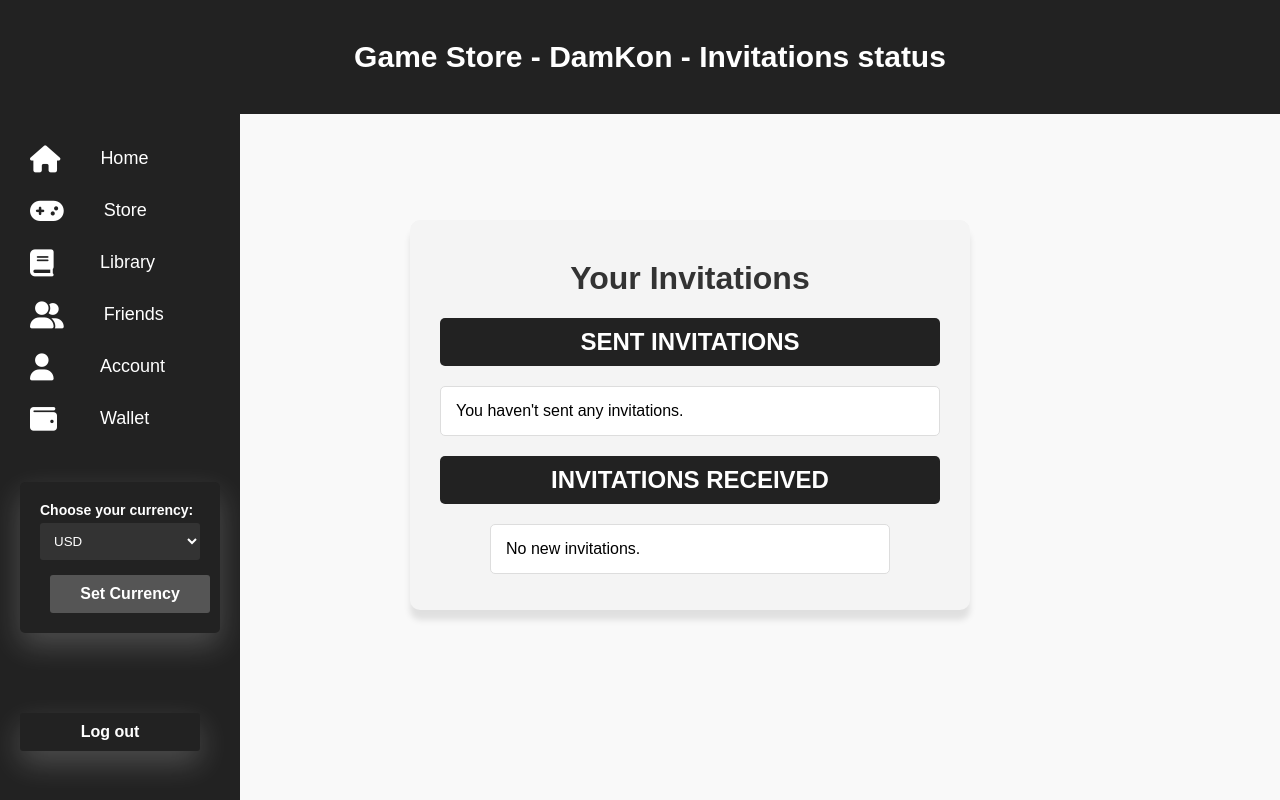
After one commit to Bergu1/game-shop-project, a Django app: page /invitations/ in a window 1280 px wide. The commit adds this page. Run offline with Django 3.2, Linux system fonts and the light colour scheme; the visitor is signed in with stand-in values (Sample User, id 1); data that the repository does not hold is empty.

Commit message:
Friends list

```diff
--- a/app/coredb/admin.py
+++ b/app/coredb/admin.py
@@ -71,7 +71,7 @@ admin.site.register(models.AccountHistory, AccountHistoryAdmin)
 
 class FriendsAdmin(admin.ModelAdmin):
     ordering = ['id']
-    list_display = ['sender', 'recipient', 'status', 'created_at']
+    list_display = ['id', 'sender', 'recipient', 'status', 'created_at']
 
 
 admin.site.register(models.Friends, FriendsAdmin)
--- a/app/coredb/models.py
+++ b/app/coredb/models.py
@@ -82,9 +82,14 @@ class AccountHistory(models.Model):
 
 
 class Friends(models.Model):
+    id = models.BigAutoField(primary_key=True)
     sender = models.ForeignKey(settings.AUTH_USER_MODEL, related_name="sent_requests", on_delete=models.CASCADE)
     recipient = models.ForeignKey(settings.AUTH_USER_MODEL, related_name="received_requests", on_delete=models.CASCADE)
-    status = models.CharField(max_length=20, default='Pending')
+    status = models.CharField(
+        max_length=10,
+        choices=[('pending', 'Pending'), ('accepted', 'Accepted'), ('rejected', 'Rejected')],
+        default='pending'
+    )
     created_at = models.DateTimeField(auto_now_add=True)
 
     class Meta:
--- /dev/null
+++ b/app/friends/templates/friends/invitation_status.html
@@ -0,0 +1,51 @@
+<!DOCTYPE html>
+{% extends 'users/mainPage.html' %}
+{% load static %}
+
+{% block title %}Invitations status{% endblock %}
+
+{% block header_title %}Invitations status{% endblock %}
+
+{% block extra_css %}
+<link rel="stylesheet" href="{% static 'friends/invitations.css' %}">
+<link rel="stylesheet" href="{% static 'announcement.css' %}">
+{% endblock %}
+
+{% block content %}
+{% csrf_token %}
+
+<div class="container">
+    <h1>Your Invitations</h1>
+
+    <!-- Sekcja: Wysłane zaproszenia -->
+    <h2>Sent Invitations</h2>
+    <ul>
+        {% for invitation in sent_requests %}
+            <li>
+                Sent to: {{ invitation.recipient }}
+                (Status: {{ invitation.get_status_display }}, Date: {{ invitation.created_at }})
+            </li>
+        {% empty %}
+            <li>You haven't sent any invitations.</li>
+        {% endfor %}
+    </ul>
+
+    <!-- Sekcja: Otrzymane zaproszenia -->
+    <h2>Invitations Received</h2>
+    <form method="post">
+        {% csrf_token %}
+        <ul>
+            {% for invitation in received_requests %}
+                <li>
+                    From: {{ invitation.sender.username }} (Sent: {{ invitation.created_at }})
+                    <input type="hidden" name="request_id" value="{{ invitation.id }}">
+                    <button type="submit" name="action" value="accept">Accept</button>
+                    <button type="submit" name="action" value="reject">Reject</button>
+                </li>
+            {% empty %}
+                <li>No new invitations.</li>
+            {% endfor %}
+        </ul>
+    </form>
+</div>
+{% endblock %}
--- a/app/friends/templates/friends/send_friend_request.html
+++ b/app/friends/templates/friends/send_friend_request.html
@@ -44,5 +44,5 @@
 
     setTimeout(closePopupMessage, 3000);
     </script>
+    {% endblock %}
 {% endblock %}
-{% endblock %}
--- a/app/friends/urls.py
+++ b/app/friends/urls.py
@@ -3,5 +3,8 @@ from . import views
 
 urlpatterns = [
     path('friends/', views.friends, name='friends'),
+    path('friends_list/', views.friends_list, name='friends_list'),
     path('send_friend_request/', views.send_friend_request, name='send_friend_request'),
+    path('invitations/', views.invitations, name='invitations'),
+     path('friends/remove/<int:friend_id>/', views.remove_friend, name='remove_friend'),
 ]
--- a/app/friends/views.py
+++ b/app/friends/views.py
@@ -1,4 +1,4 @@
-from django.shortcuts import render, redirect
+from django.shortcuts import render, redirect, get_object_or_404
 from django.contrib.auth.decorators import login_required
 from coredb.models import Friends
 from friends.forms import FriendForm
@@ -17,10 +17,17 @@ def send_friend_request(request):
             recipient = form.cleaned_data['recipient_username']
             if not recipient:
                 messages.error(request, "User with this username does not exist.")
+
             elif Friends.objects.filter(sender=request.user, recipient=recipient).exists():
                 messages.error(request, "You have already sent a friend request to this user.")
+
             elif request.user == recipient:
                 messages.error(request, "You cannot send a friend request to yourself.")
+
+            elif Friends.objects.filter(sender=request.user, recipient=recipient, status='accepted').exists() or \
+                Friends.objects.filter(sender=recipient, recipient=request.user, status='accepted').exists():
+                messages.error(request, "You are already friends with this user.")
+                return redirect('send_friend_request')
             else:
                 Friends.objects.create(sender=request.user, recipient=recipient)
                 messages.success(request, "Friend request sent!")
@@ -29,3 +36,64 @@ def send_friend_request(request):
         form = FriendForm()
 
     return render(request, 'friends/send_friend_request.html', {'form': form})
+
+
+@login_required
+def invitations(request):
+    sent_requests = Friends.objects.filter(sender=request.user)
+
+    received_requests = Friends.objects.filter(recipient=request.user, status='pending')
+
+    if request.method == 'POST':
+        action = request.POST.get('action')
+        request_id = request.POST.get('request_id')
+        friend_request = get_object_or_404(Friends, id=request_id, recipient=request.user)
+
+        if action == 'accept':
+            friend_request.status = 'accepted'
+        elif action == 'reject':
+            friend_request.status = 'rejected'
+
+        friend_request.save()
+        return redirect('invitations')
+
+    context = {
+        'sent_requests': sent_requests,
+        'received_requests': received_requests,
+    }
+    return render(request, 'friends/invitation_status.html', context)
+
+
+@login_required
+def friends_list(request):
+    friends = Friends.objects.filter(
+        status='accepted',
+        sender=request.user
+    ) | Friends.objects.filter(
+        status='accepted',
+        recipient=request.user
+    )
+
+    friends_list = []
+    for friend in friends:
+        if friend.sender == request.user:
+            friends_list.append(friend)
+        else:
+            friends_list.append(friend)
+
+    friends_list = list(set(friends_list))
+
+    return render(request, 'friends/friends_list.html', {'friends_list': friends_list})
+
+
+@login_required
+def remove_friend(request, friend_id):
+    friend = get_object_or_404(Friends, id=friend_id)
+
+    if friend.sender == request.user or friend.recipient == request.user:
+        friend.delete()
+        messages.success(request, "Friend removed successfully.")
+    else:
+        messages.error(request, "You cannot remove this friend.")
+
+    return redirect('friends_list')
--- /dev/null
+++ b/app/static/friends/invitations.css
@@ -0,0 +1,76 @@
+body {
+    font-family: Arial, sans-serif;
+    background-color: #f9f9f9;
+    margin: 0;
+    padding: 0;
+}
+
+h1, h2 {
+    color: #333;
+    text-align: center;
+    margin-top: 20px;
+}
+
+h2 {
+    background-color: #222;
+    color: white;
+    padding: 10px;
+    border-radius: 5px;
+    text-transform: uppercase;
+}
+
+ul {
+    list-style: none;
+    padding: 0;
+}
+
+li {
+    background-color: white;
+    border: 1px solid #ddd;
+    padding: 15px;
+    margin: 10px 0;
+    border-radius: 5px;
+    display: flex;
+    justify-content: space-between;
+    align-items: center;
+}
+
+button {
+    background-color: #222;
+    color: white;
+    border: none;
+    padding: 10px 20px;
+    margin-left: 10px;
+    border-radius: 5px;
+    cursor: pointer;
+    font-size: 14px;
+}
+
+button:hover {
+    background-color: #777;
+}
+
+li:empty {
+    text-align: center;
+    font-style: italic;
+    color: #888;
+}
+
+form {
+    width: 80%;
+    margin: 0 auto;
+    max-width: 600px;
+}
+
+div.container {
+    background: #f4f4f4;
+    padding: 20px 30px;
+    box-shadow: 0 10px 6px rgba(0, 0, 0, 0.1);
+    border-radius: 10px;
+    text-align: center;
+    width: 500px;
+    max-width: 90%;
+    height: auto;
+    margin-top: 100px;
+    margin-left: 100px;
+}
```
Also changed, not shown: app/friends/templates/friends/friends_list.html (added, +64 -0 lines), app/friends/templates/friends/main_friends.html (+4 -4 lines), app/static/friends/friends_list.css (added, +83 -0 lines), app/coredb/migrations/0007_alter_friends_status.py (added), app/coredb/migrations/0008_alter_friends_id.py (added).
